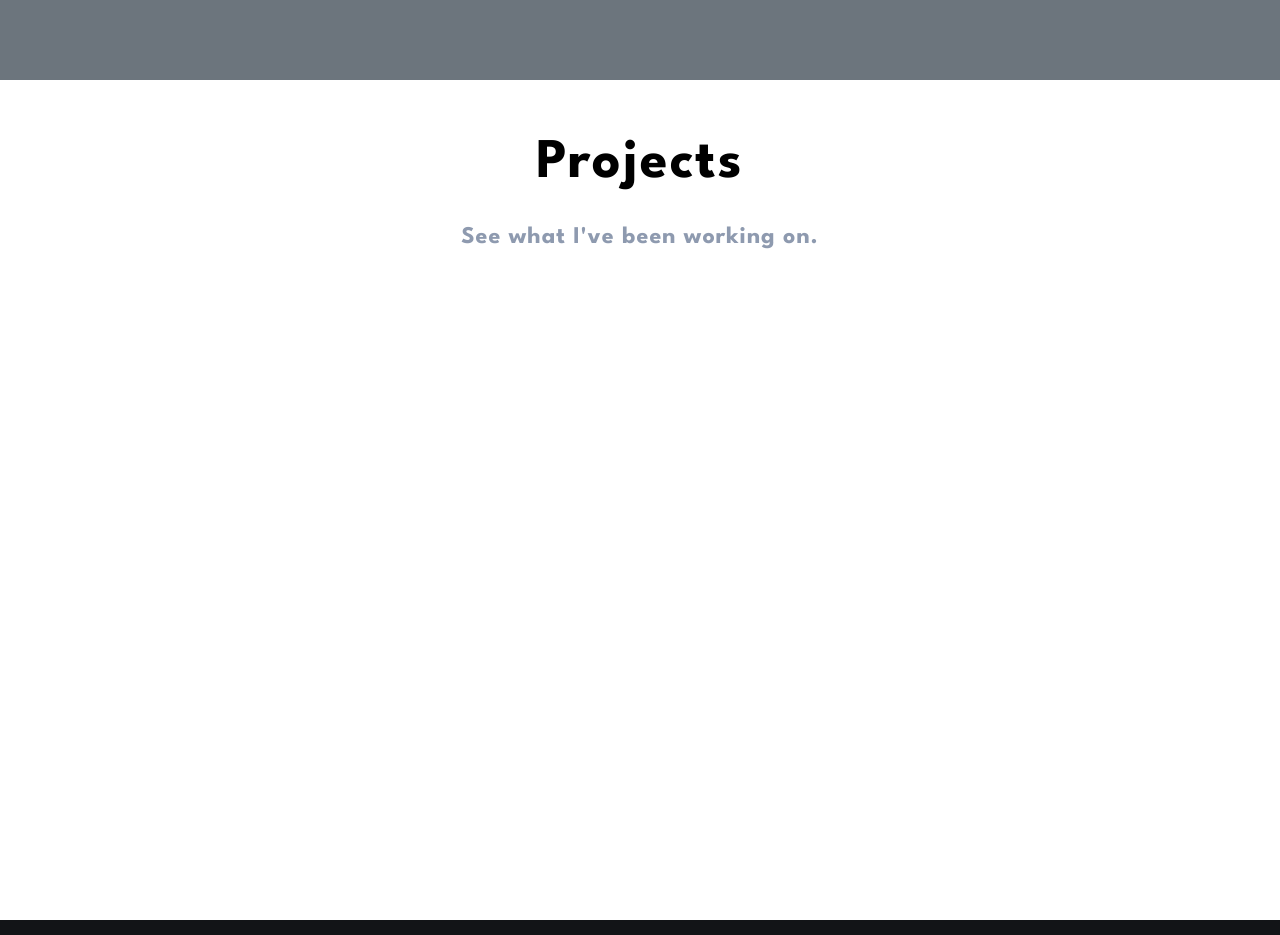
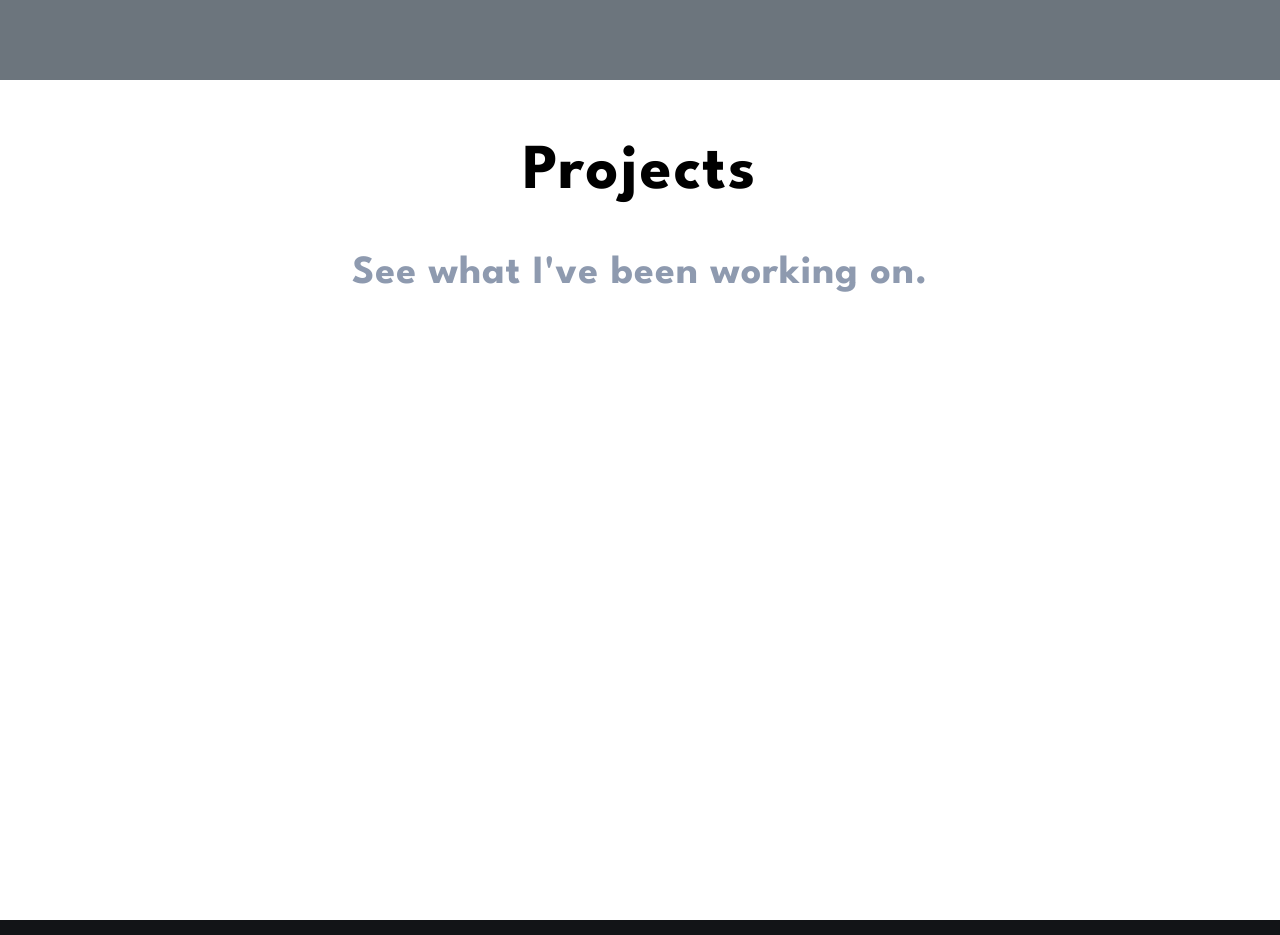
Before and after one commit to giuseppi/giuseppipelayo.com, a React (Create React App) app: page / in a window 1280 px wide. Shown: the part 1560-2495 px from the top of the page. Built offline with nearby package versions, Linux system fonts and the light colour scheme.

Commit message:
updated font size for projects.js

```diff
--- a/src/App.scss
+++ b/src/App.scss
@@ -308,13 +308,13 @@ html {
 
 .projects-heading {
   font-family: "League Spartan", sans-serif;
-  font-size: 3.5rem;
+  font-size: 4rem;
   letter-spacing: 2px;
 }
 
 .projects-description {
   font-family: "League Spartan", sans-serif;
-  font-size: 1.5rem;
+  font-size: 2.5rem;
   letter-spacing: 1px;
   color: #8e9aaf;
 }
```
